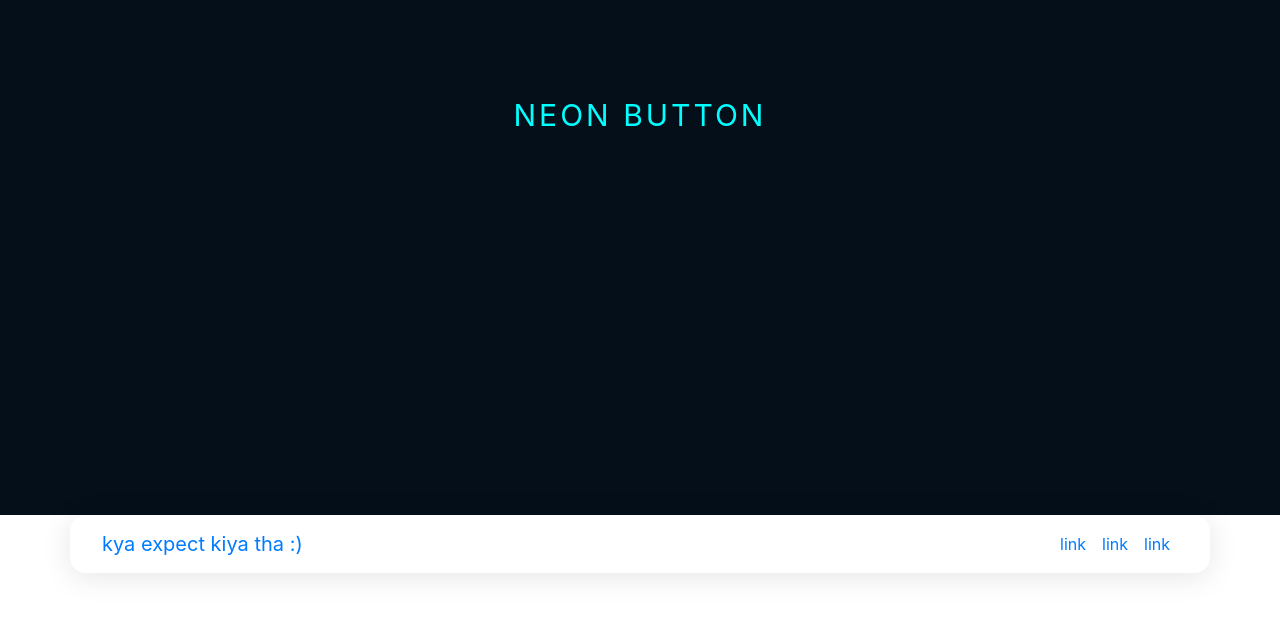
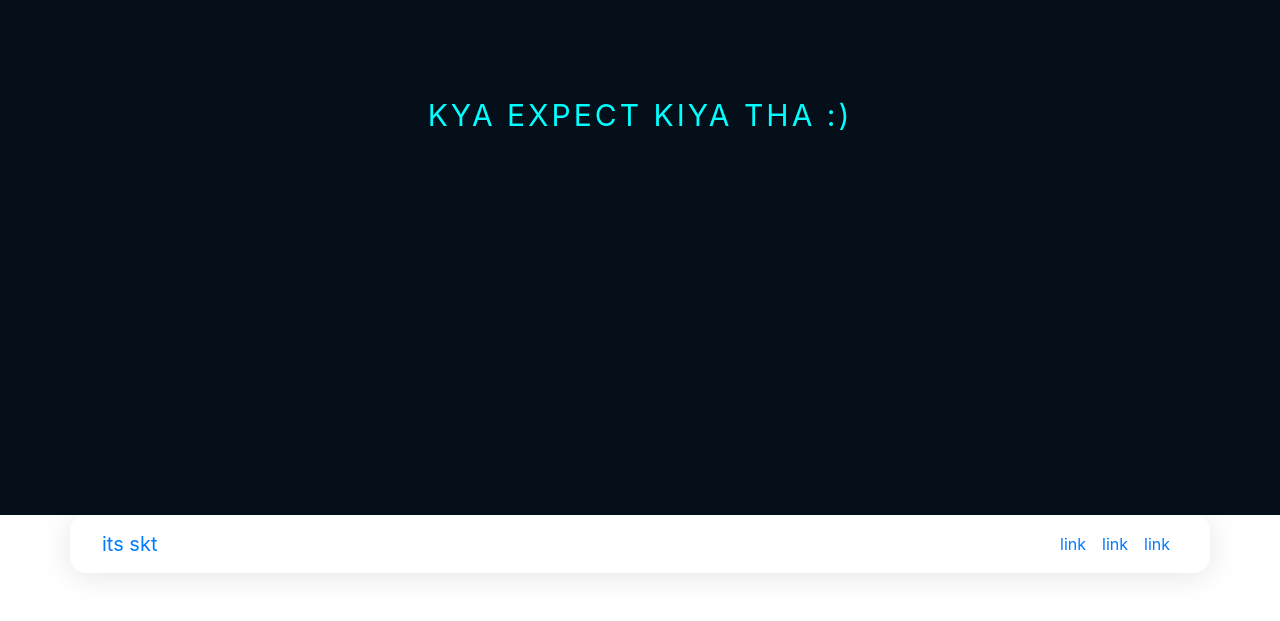
Before and after one commit to SwastikTripathi/skt_portfolio, a plain HTML site: page site2/index.html in a window 1280 px wide. Shown: the part 285-906 px from the top of the page. Drawn offline with Linux system fonts and the light colour scheme.

Commit message:
Update index.html

```diff
--- a/site2/index.html
+++ b/site2/index.html
@@ -17,12 +17,12 @@
             <span></span>
             <span></span>
             <span></span>
-            Neon button
+            kya expect kiya tha :)
         </a>
     </header>
     <nav class="navbar navbar-expand-lg sticky-top container">
         <div class="container">
-            <a href="#" class="navbar-brand">kya expect kiya tha :)</a>
+            <a href="#" class="navbar-brand">its skt</a>
 
             <button class="navbar-toggler" type="button" data-bs-toggle="collapse" data-bs-target="#navmenu">
                 <span class="navbar-toggler-icon"></span>
```
